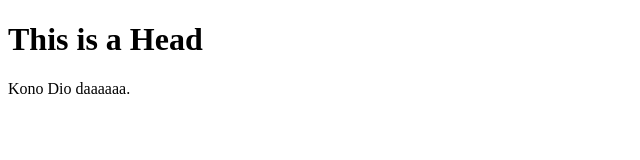
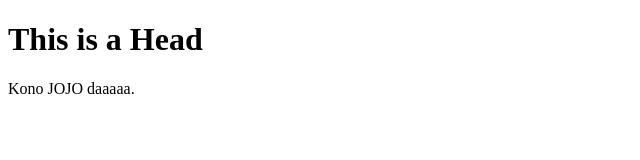
Before and after one commit to guitar498/test, a plain HTML site: page index.html in a window 1280 px wide. Shown: the full height of the page, 0-640 px from the left. Drawn offline with Linux system fonts and the light colour scheme.

Commit message:
test first

```diff
--- a/index.html
+++ b/index.html
@@ -6,7 +6,7 @@
 <body>
 
 <h1>This is a Head</h1>
-<p>Kono Dio daaaaaa.</p>
+<p>Kono JOJO daaaaa.</p>
 
 </body>
 </html>
```
